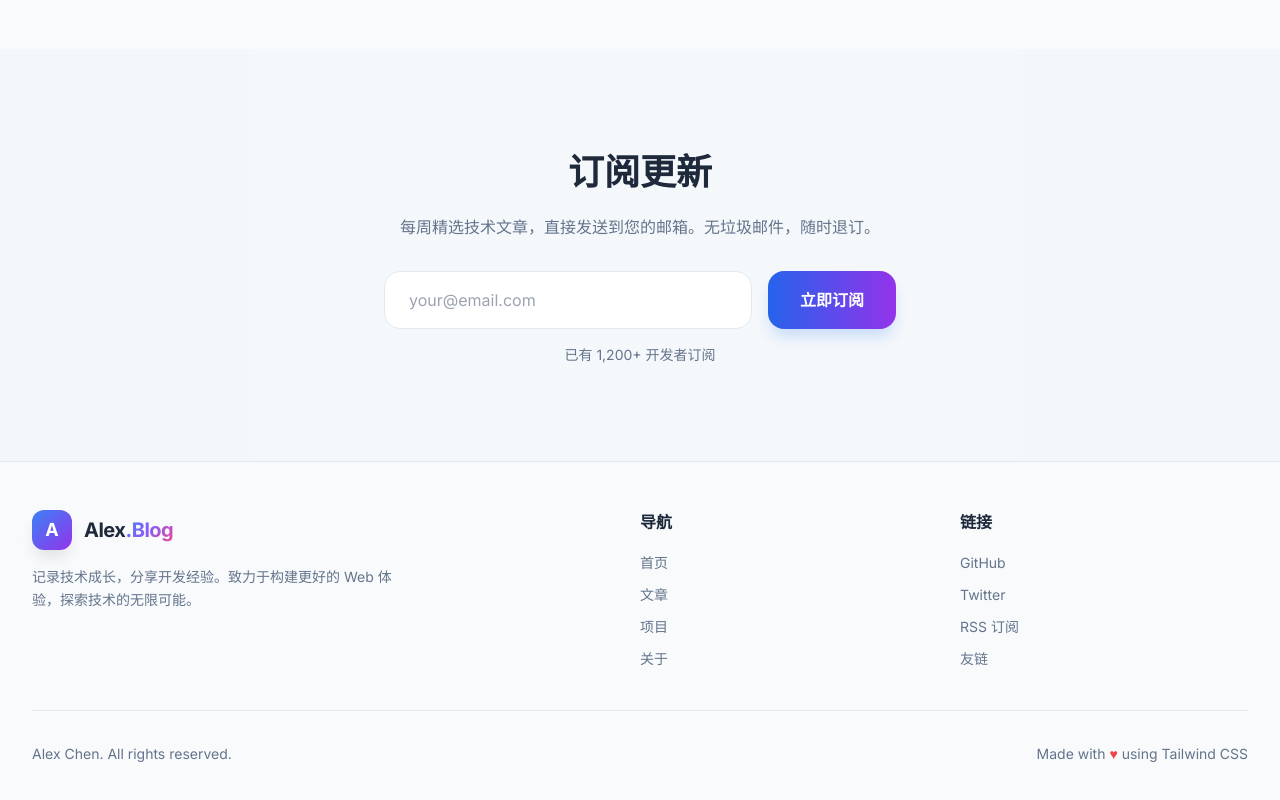
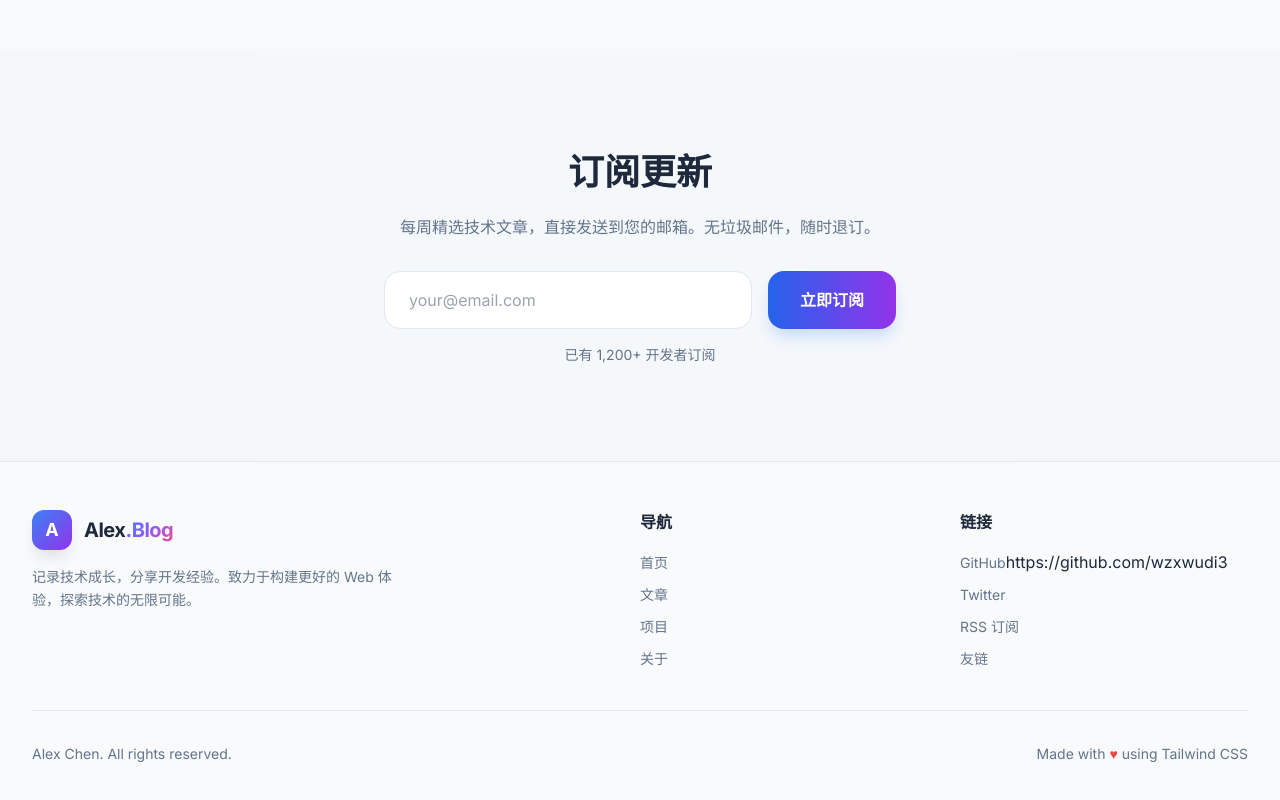
Before and after one commit to wzxwudi3/sumi, a plain HTML site: page index.html in a window 1280 px wide. Shown: the part 3502-4302 px from the top of the page. Drawn offline with nearby package versions, Linux system fonts and the light colour scheme.

Commit message:
Add files via upload

```diff
--- a/index.html
+++ b/index.html
@@ -369,7 +369,7 @@
                 <div class="footer-links">
                     <h4 class="footer-heading">链接</h4>
                     <ul>
-                        <li><a href="#">GitHub</a></li>
+                        <li><a href="#">GitHub</a>https://github.com/wzxwudi3</li>
                         <li><a href="#">Twitter</a></li>
                         <li><a href="#">RSS 订阅</a></li>
                         <li><a href="#">友链</a></li>
```
